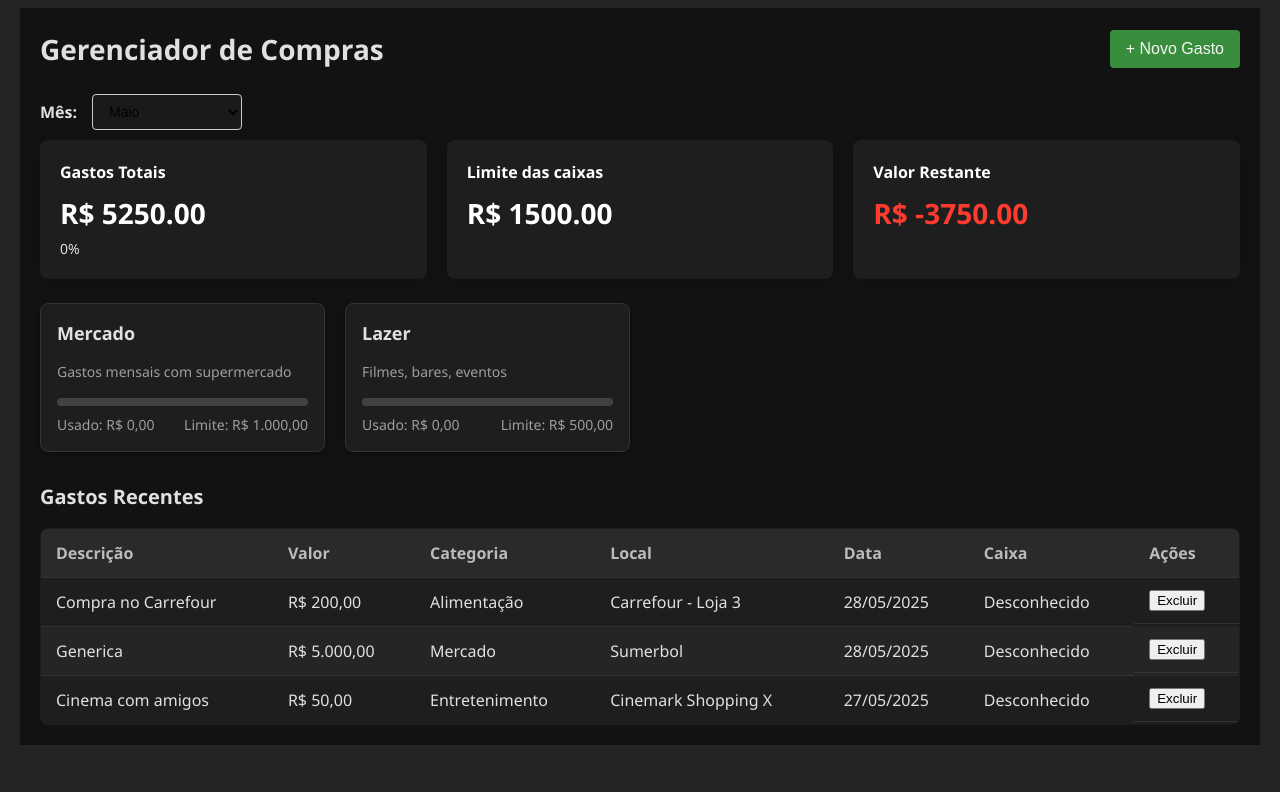
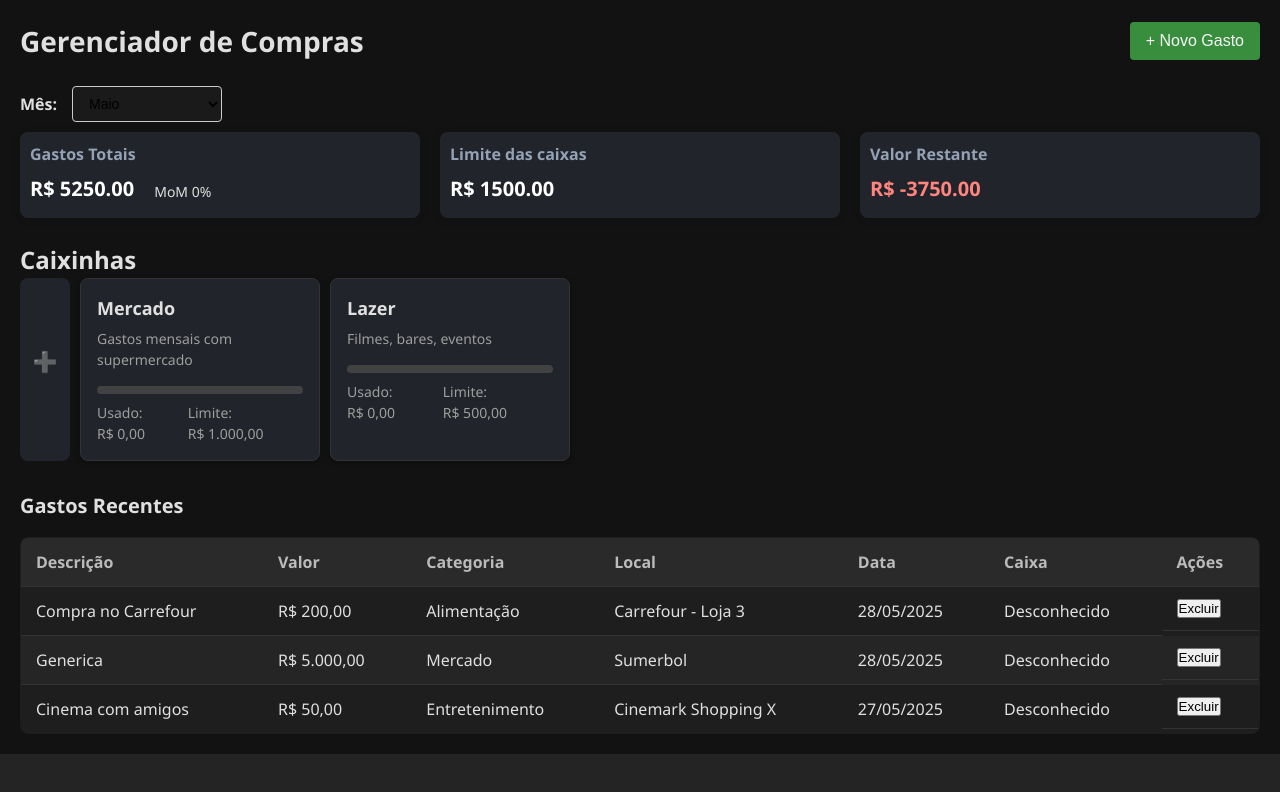
Before and after one commit to LucasG1001/grana, a React (Vite) app in the folder web/: page / in a window 1280 px wide. Shown: the top 792 px of the page. Built offline with nearby package versions, Linux system fonts and the light colour scheme; data requests are answered from the project's data file.

Commit message:
feat: enhance BigNumbers and Compras components; improve layout and styling for better user experience

```diff
--- a/web/src/index.css
+++ b/web/src/index.css
@@ -12,3 +12,9 @@
   -webkit-font-smoothing: antialiased;
   -moz-osx-font-smoothing: grayscale;
 }
+
+* {
+  box-sizing: border-box;
+  margin: 0;
+  padding: 0;s
+}
--- a/web/src/pages/BigNumbers.jsx
+++ b/web/src/pages/BigNumbers.jsx
@@ -9,12 +9,15 @@ const BigNumbers = ({ data = [] }) => {
             {data.map((item, index) => (
                 <div key={index} className={styles.card}>
                     <div className={styles.title}>{item.title}</div>
+                    <div className={styles.content}>
+
                         <div className={`${styles.value} ${item.value < 0 ? styles.negative : ''}`}>{`R$ ${item.value}`}</div>
                         {item.change !== undefined && (
                             <div className={`${styles.change} ${item.change > 0 ? styles.positive : item.change < 0 ? styles.negative : ''}`}>
-              {item.change > 0 ? '+' : ''}{item.change}%
+                                {item.change > 0 ? '+' : 'MoM '}{item.change}%
                             </div>
                         )}
+                    </div>
                 </div>
             ))}
         </div>
--- a/web/src/pages/BigNumbers.module.css
+++ b/web/src/pages/BigNumbers.module.css
@@ -6,24 +6,33 @@
 }
 
 .card {
-  background-color: #1E1E1E;
   border-radius: 8px;
-  padding: 20px;
+  background: #22242B;
+  padding: 10px;
   box-shadow: 0 2px 8px rgba(0, 0, 0, 0.1);
   min-width: 180px;
   flex: 1;
+  display: flex;
+  flex-direction: column;
+  justify-content: center;
+
+}
+.content {
+  display: flex;
+  align-items: center;
+  gap: 20px;
 }
 
 .title {
   font-size: 16px;
-  color: #fff;
+  color: #93A2B5;
   margin-bottom: 8px;
-    font-weight: bold;
+    font-weight: 600;
 }
 
 .value {
-  font-size: 28px;
-  font-weight: bold;
+  font-size: 20px;
+  font-weight: 600;
   color: #fff;
   margin-bottom: 4px;
 }
@@ -38,5 +47,5 @@
 }
 
 .negative {
-  color: #ff3b30;
+  color: #ff857e;
 }
--- a/web/src/pages/Compras.jsx
+++ b/web/src/pages/Compras.jsx
@@ -157,12 +157,10 @@ if (lastMonthExpenses === 0) {
     percentageOfIncrease = ((currentMonthExpenses - lastMonthExpenses) / lastMonthExpenses) * 100;
   }
 
-
-
   const dashboardData = [
     { title: "Gastos Totais", value: `${formatarValorComDuasCasasDecimais(currentMonthExpenses)}`, change: percentageOfIncrease },
-          { title: "Limite das caixas", value: `${formatarValorComDuasCasasDecimais(caixas.reduce((acc, caixa) => acc + caixa.limite, 0))}`},
-          { title: "Valor Restante", value: `${formatarValorComDuasCasasDecimais(caixas.reduce((acc, caixa) => acc + caixa.limite, 0) - filteredExpenses.reduce((acc, gasto) => acc + gasto.valor, 0), 2)}`},
+    { title: "Limite das caixas", value: `${formatarValorComDuasCasasDecimais(caixas.reduce((acc, caixa) => acc + caixa.limite, 0))}` },
+    { title: "Valor Restante", value: `${formatarValorComDuasCasasDecimais(caixas.reduce((acc, caixa) => acc + caixa.limite, 0) - filteredExpenses.reduce((acc, gasto) => acc + gasto.valor, 0), 2)}` },
   ];
 
   if (loading) return <div className={styles.loading}>Carregando dados...</div>;
@@ -278,9 +276,12 @@ if (lastMonthExpenses === 0) {
       <section className={styles.resumoCaixas}>
         <FilterMonthComponent initialMonth={new Date().getMonth()} onMonthChange={handleFilterMonth} />
 
-
         <BigNumbers data={dashboardData} />
+        <h1>Caixinhas</h1>
         <div className={styles.caixasGrid}>
+          <div className={styles.add} onClick={() => setFormVisible(true)}>
+            <h2>➕</h2>
+          </div>
           {caixas.map(caixa => {
             // Calcula o total gasto para esta caixa
             const gastosNaCaixa = filteredExpenses.filter(gasto => gasto.caixaId === caixa.id);
--- a/web/src/pages/Compras.module.css
+++ b/web/src/pages/Compras.module.css
@@ -1,5 +1,5 @@
 .compras {
-  max-width: 1200px;
+  width: 100%;
   margin: 0 auto;
   padding: 20px;
   font-family: 'Segoe UI', Tahoma, Geneva, Verdana, sans-serif;
@@ -123,13 +123,29 @@
 }
 
 .caixasGrid {
-  display: grid;
-  grid-template-columns: repeat(auto-fill, minmax(280px, 1fr));
-  gap: 20px;
+  /* display: grid;
+  grid-template-columns: repeat(auto-fill, minmax(280px, 1fr)); */
+  display: flex;
+  gap: 10px;
+}
+
+.add {
+  display: flex;
+  align-items: center;
+  justify-content: center;
+  width: 50px;
+  background-color: #22242B;
+  border-radius: 8px;
+}
+
+.add:hover {
+  background-color: #2a2a2a;
+  cursor: pointer;
 }
 
 .caixaCard {
-  background-color: #1e1e1e;
+  width: 240px;
+  background-color: #22242B;
   border-radius: 8px;
   padding: 16px;
   box-shadow: 0 2px 6px rgba(0, 0, 0, 0.3);
```
Lines whose indentation alone changed are shown as unchanged.
